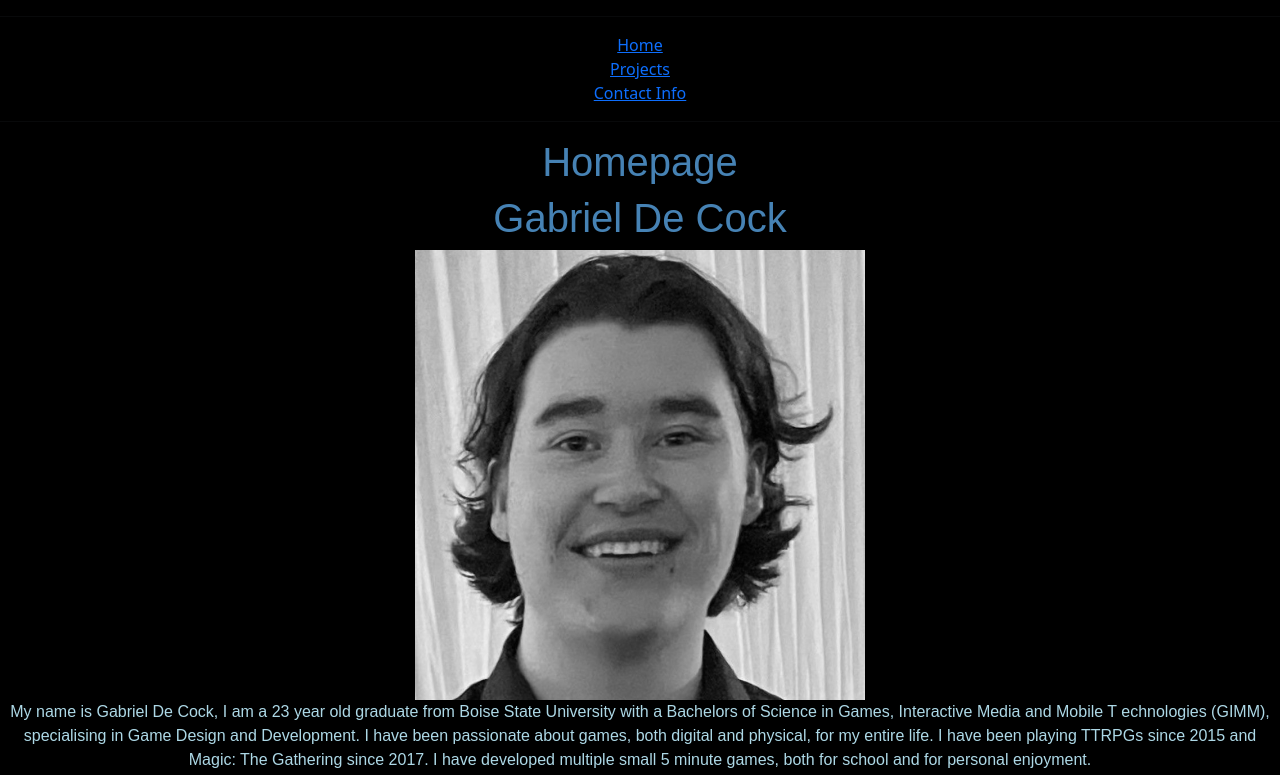
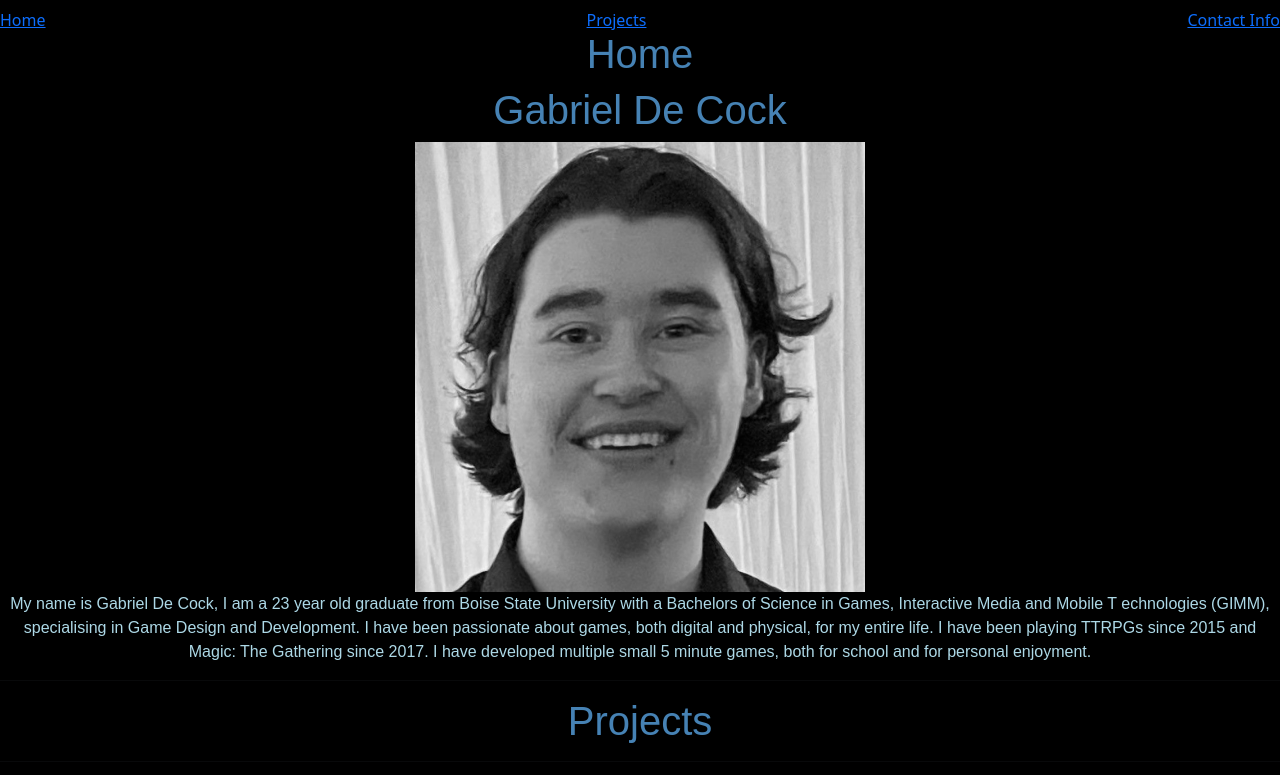
Before and after one commit to gabedck/gabedck.github.io, a plain HTML site: page index.html in a window 1280 px wide. Shown: the top 775 px of the page. Drawn offline with nearby package versions, Linux system fonts and the light colour scheme.

Commit message:
navbar good

```diff
--- a/index.html
+++ b/index.html
@@ -13,13 +13,13 @@
     </head>
 
     <body>
-        <hr>
-        <a href ="#Home">Home</a>
-        <a href ="#Projects">Projects</a>
-        <a href ="#Contact">Contact Info</a>
-        <hr>
-        <h1>Homepage</h1>
+        <div class = "navbar">
+            <a href ="#Home">Home</a>
+            <a href ="#Projects">Projects</a>
+            <a href ="#Contact">Contact Info</a>
+        </div>
         <div id = "Home">
+        <h1>Home</h1>
         <h1>
             Gabriel De Cock
         </h1>
@@ -32,7 +32,7 @@
         <hr>
         </div>
         <div id = "Projects">
-            <h1>Projects</h1>
+        <h1>Projects</h1>
         <hr>
         <a href="index.html">Home</a>
         <hr>
--- a/style.css
+++ b/style.css
@@ -25,3 +25,16 @@ a{
 
     display: block;
 }
+.navbar {
+    overflow: hidden;
+
+    position: fixed;
+
+    top: 0;
+
+    width: 100%
+}
+
+#Home, #Projects #Contact {
+    margin-top: 30px;
+}
```
